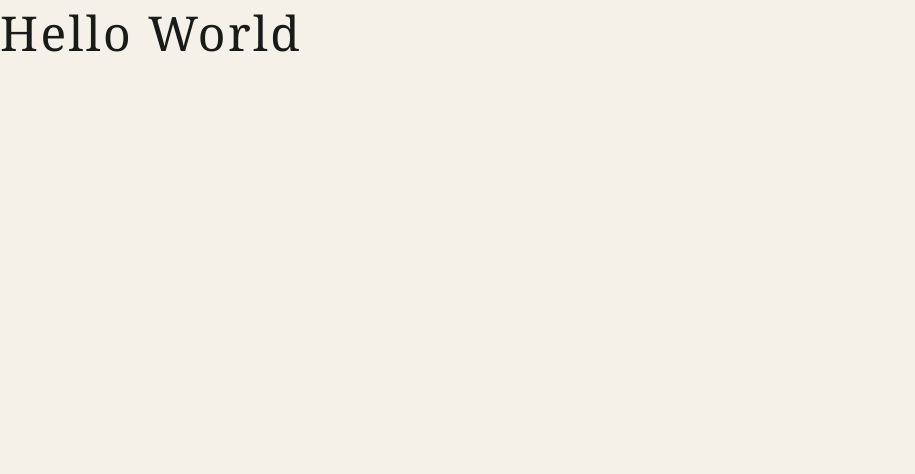
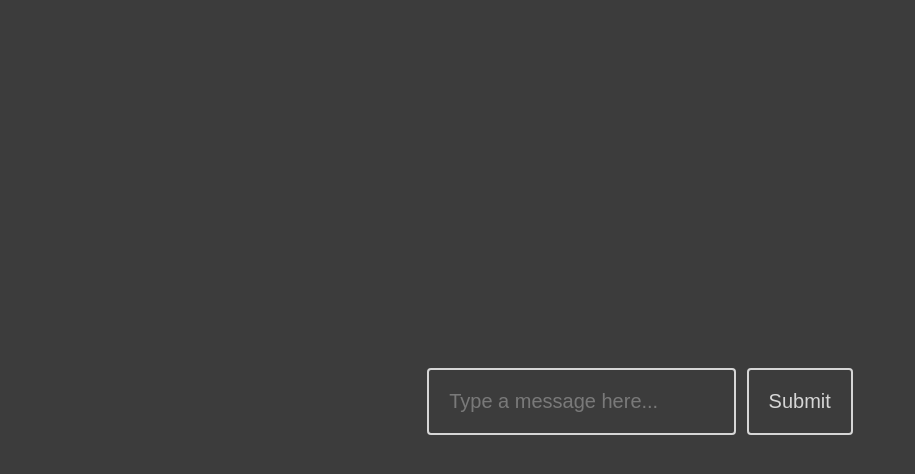
Before and after one commit to hARSHILp7/Taskzen, a plain HTML site: page src/main/resources/static/index.html in a window 1280 px wide. Shown: the whole page, without its empty margins (0-915 px from the left). Drawn offline with Linux system fonts and the light colour scheme.

Commit message:
Web page design completed

```diff
--- a/src/main/resources/static/css/style.css
+++ b/src/main/resources/static/css/style.css
@@ -1,21 +1,51 @@
-*, *::before, *::after {
-  box-sizing: border-box;
-  margin: 0;
-  padding: 0;
-}
-
-html, body {
-  height: 100%;
+html {
+  display: flex;
+  justify-content: center;
+  align-items: center;
+  height: 100vh;
 }
 
 body {
-  font-family: Georgia, 'Times New Roman', serif;
-  background-color: #f5f0e8;
-  color: #1a1a1a;
+  background-color: #3c3c3c;
+  color: #d6d6d6
 }
 
-h1 {
-  font-size: 3rem;
-  font-weight: normal;
-  letter-spacing: 0.05em;
+div {
+  font-family: "Segoe UI", Tahoma, Geneva, Verdana, sans-serif;
+  font-size: 40px;
+  font-weight: 400;
 }
+
+input {
+  padding: 20px;
+  font-size: 20px;
+  background-color: transparent;
+  color: #3c3c3c;
+  border: 2px solid #d6d6d6;
+  border-radius: 4px;
+}
+
+input::placeholder {
+  color: #d6d6d6;
+  opacity: 0.4;
+}
+
+input:focus {
+  border: 2px solid #d6d6d6;
+  background-color: #d6d6d6;
+}
+
+button {
+  padding: 20px;
+  font-size: 20px;
+  background-color: transparent;
+  color: #d6d6d6;
+  border: 2px solid #d6d6d6;
+  border-radius: 4px;
+  cursor: pointer;
+}
+
+button:hover {
+  background-color: #d6d6d6;
+  color: #3c3c3c;
+}
--- a/src/main/resources/static/index.html
+++ b/src/main/resources/static/index.html
@@ -5,12 +5,13 @@
   <meta charset="UTF-8" />
   <meta name="viewport" content="width=device-width, initial-scale=1.0" />
   <title>Todo App</title>
-  <link rel="stylesheet" href="/css/style.css" />
+  <link rel="stylesheet" href="css/style.css" />
 </head>
 <body>
-  <div class="hero">
-    <h1>Hello World</h1>
+  <div>
+    <input type="text" id="message" placeholder="Type a message here..." />
+    <button id="submit">Submit</button>
   </div>
-  <script src="/js/app.js"></script>
+  <script src="js/app.js"></script>
 </body>
 </html>
```
